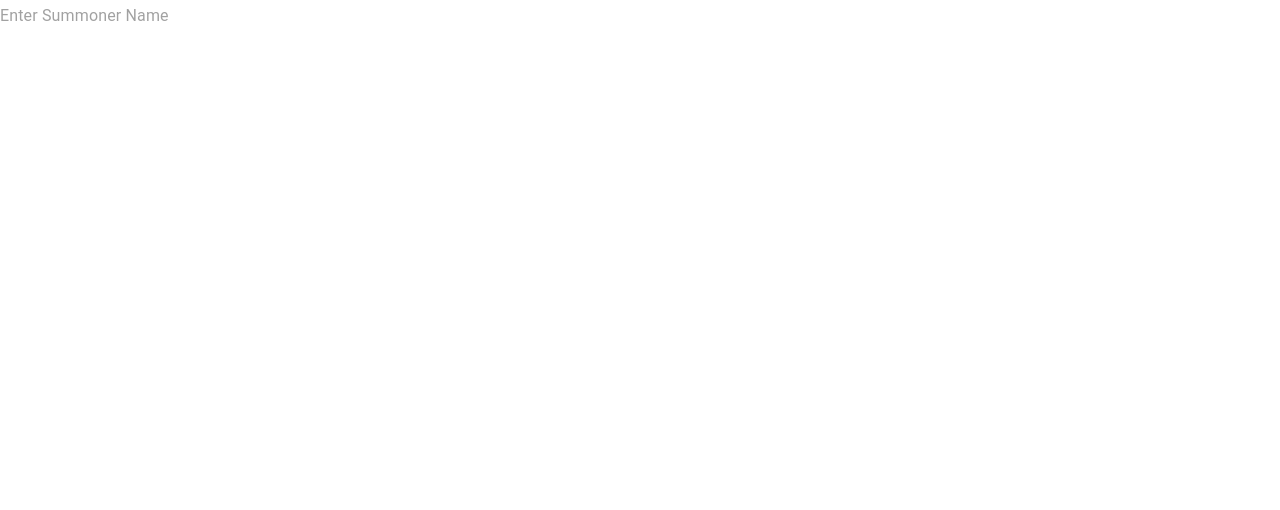
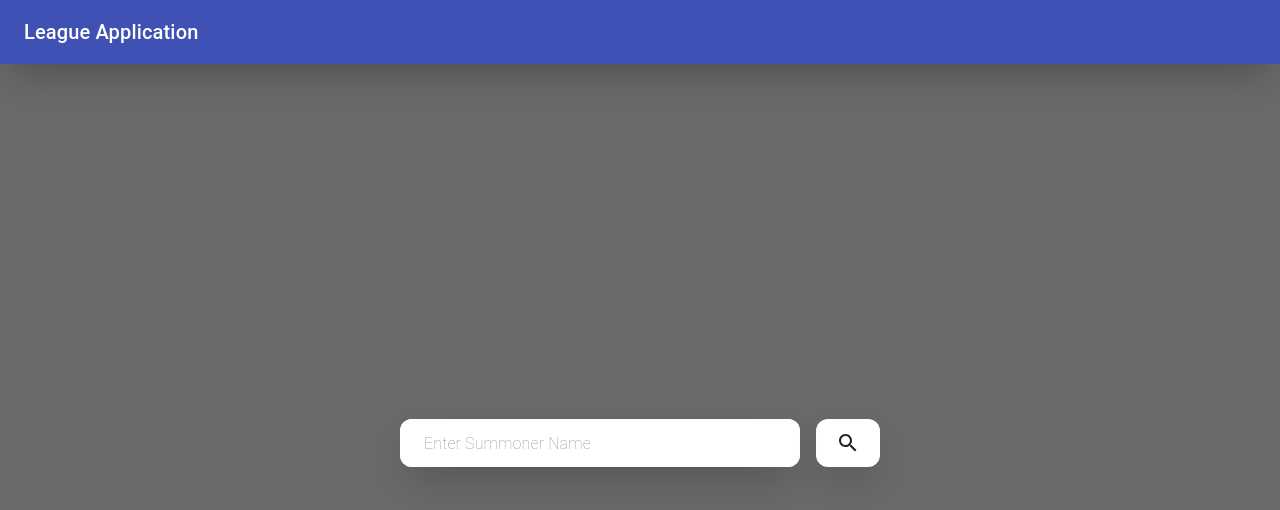
Before and after one commit to jacksonschuler/LoL-API-app, a React (Create React App) app: page / in a window 1280 px wide. Shown: the top 510 px of the page. Built offline with nearby package versions, Linux system fonts and the light colour scheme.

Commit message:
based searchbar and search button components created. Still need implement functionality

```diff
--- /dev/null
+++ b/src/components/landing/landing_content.js
@@ -0,0 +1,34 @@
+import React from 'react';
+import LandingSearchBar from "./landing_search";
+import {makeStyles} from "@material-ui/core/styles";
+
+const useStyles = makeStyles(() => ({
+    searchBarContainer: {
+        display: 'flex',
+        alignItems: 'center',
+        justifyContent: 'center',
+        minHeight: 'calc(100vh - 50px)',
+    }
+}));
+
+function LandingContent() {
+
+    //TODO: for now, relatively large search bar and center on screen
+
+    const [nameInput, setNameInput] = React.useState('');
+
+    const classes = useStyles();
+
+    return(
+        <div>
+            <div className={classes.searchBarContainer}>
+                <LandingSearchBar
+                    placeholder={"Enter Summoner Name"}
+                    getInput={(value) => setNameInput(value)}
+                />
+            </div>
+        </div>
+    )
+}
+
+export default LandingContent;
--- /dev/null
+++ b/src/components/landing/landing_navbar.js
@@ -0,0 +1,29 @@
+import React from 'react';
+import AppBar from '@material-ui/core/AppBar';
+import Toolbar from '@material-ui/core/Toolbar';
+import Typography from '@material-ui/core/Typography';
+import { makeStyles } from '@material-ui/core/styles';
+
+const useStyles = makeStyles(() => ({
+    title: {
+        flexGrow: 1,
+    },
+    appBar: {
+        boxShadow: '0 16px 40px -12.125px rgba(0,0,0,0.3)',
+    }
+}));
+
+function LandingNavBar() {
+    const classes = useStyles();
+    return(
+        <div>
+            <AppBar position={'static'} className={classes.appBar}>
+                <Toolbar>
+                    <Typography className={classes.title} variant={'h6'} noWrap>League Application</Typography>
+                </Toolbar>
+            </AppBar>
+        </div>
+    )
+}
+
+export default LandingNavBar;
--- a/src/components/landing/landing_search.js
+++ b/src/components/landing/landing_search.js
@@ -1,18 +1,68 @@
 import React from 'react';
 import InputBase from "@material-ui/core/InputBase";
+import {makeStyles} from "@material-ui/core/styles";
+import Paper from "@material-ui/core/Paper";
+import Toolbar from "@material-ui/core/Toolbar";
+import Button from '@material-ui/core/Button';
+import SearchIcon from '@material-ui/icons/Search';
+
+const useStyles = makeStyles((theme) => ({
+    inputBase: {
+        height: 48,
+        color: '#000000',
+        background: 'white',
+        fontWeight:200,
+        borderStyle:'none',
+        borderRadius: 12,
+        paddingLeft: 24,
+        paddingTop: 14,
+        paddingBottom: 13,
+        boxShadow: '0 16px 40px -12.125px rgba(0,0,0,0.3)',
+        minWidth: '50vh',
+    },
+    paper_input: {
+        borderRadius: 12,
+        marginTop: 8,
+        marginRight: theme.spacing(2),
+    },
+    paper: {
+        borderRadius: 12,
+        marginTop: 8,
+    },
+    button: {
+        borderRadius: 12,
+        height:48,
+        boxShadow: '0 16px 40px -12.125px rgba(0,0,0,0.3)',
+    }
+
+}));
 
 function LandingSearchBar(props) {
-
     let placeholder = props.placeholder;
 
+    const classes = useStyles();
     //TODO: component styling
-
     return(
         <>
-            <InputBase
-                placeholder={placeholder}
-                onChange={(e) => props.getInput(e.target.value)}
-            />
+            <div>
+                <Toolbar>
+                    <Paper component={'form'} className={classes.paper_input} elevation={0}>
+                        <InputBase
+                            fullWidth
+                            className={classes.inputBase}
+                            placeholder={placeholder}
+                            color={'secondary'}
+                            onEnded={()=>{props.getInput(placeholder)}}
+                            onChange={(e) => {props.getInput(e.target.value) ;}}
+                        />
+                    </Paper>
+                    <Paper className={classes.paper} elevation={0}>
+                        <Button className={classes.button}>
+                            <SearchIcon/>
+                        </Button>
+                    </Paper>
+                </Toolbar>
+            </div>
         </>
     )
 }
--- a/src/index.css
+++ b/src/index.css
@@ -1,4 +1,5 @@
 body {
+  background-color: dimgrey;
   margin: 0;
   font-family: -apple-system, BlinkMacSystemFont, 'Segoe UI', 'Roboto', 'Oxygen',
     'Ubuntu', 'Cantarell', 'Fira Sans', 'Droid Sans', 'Helvetica Neue',
--- a/src/pages/landing.js
+++ b/src/pages/landing.js
@@ -1,19 +1,14 @@
 import React from 'react';
-import LandingSearchBar from "../components/landing/landing_search";
+import LandingNavBar from "../components/landing/landing_navbar";
+import LandingContent from "../components/landing/landing_content";
 
 function Landing() {
 
-    //TODO: for now, relatively large search bar and center on screen
-
-    const [nameInput, setNameInput] = React.useState('');
-
     return(
-        <>
-            <LandingSearchBar
-                placeholder={"Enter Summoner Name"}
-                getInput={(value) => setNameInput(value)}
-            />
-        </>
+        <div>
+            <LandingNavBar/>
+            <LandingContent/>
+        </div>
     )
 }
 
```
